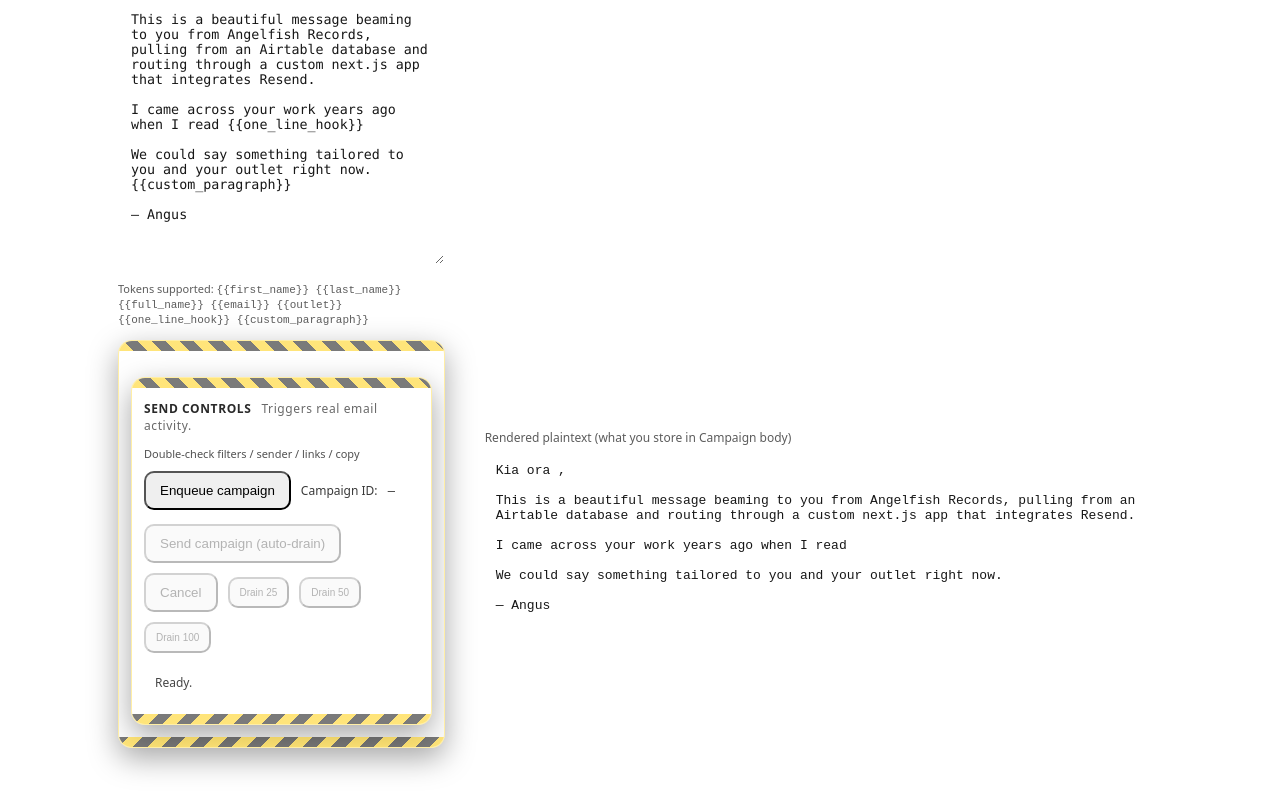
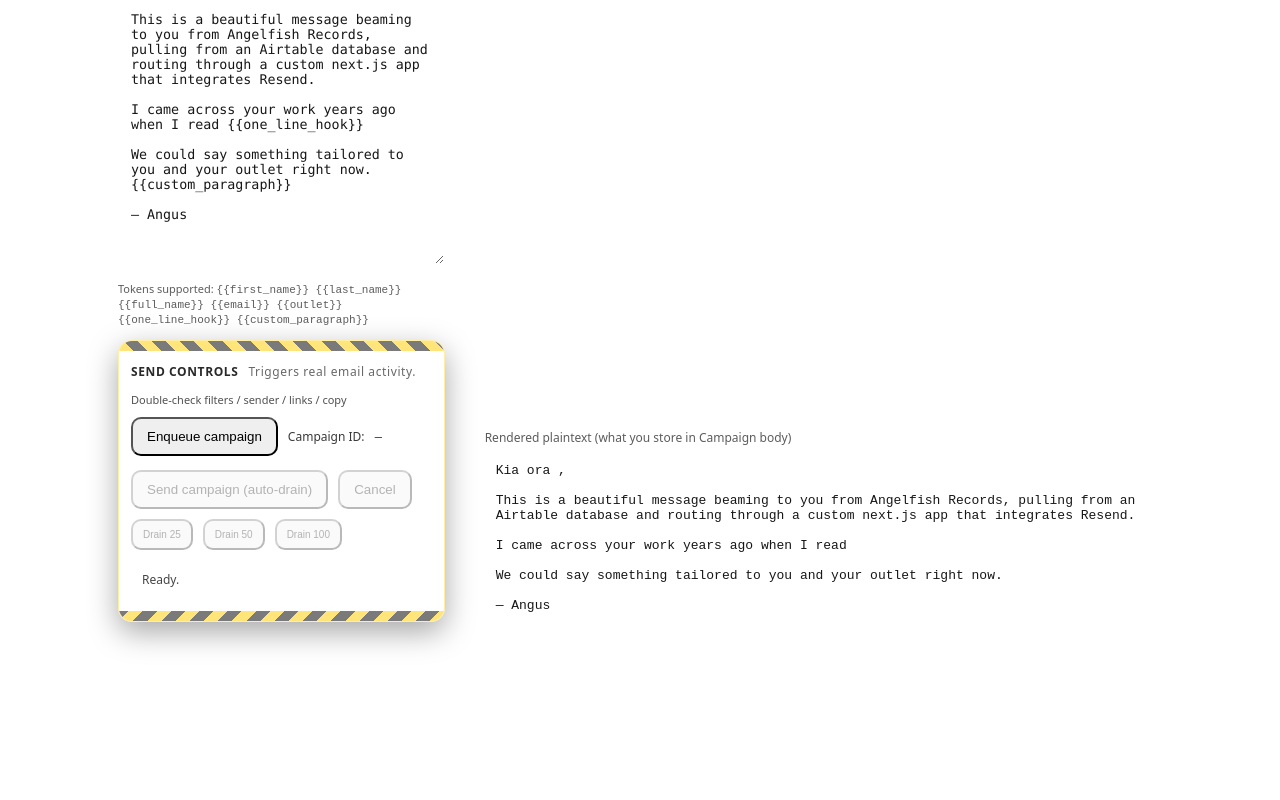
Before and after one commit to Angelfish-Records/AFR, a Next.js app: page /internal/campaign-composer in a window 1280 px wide. Shown: the part 469-1269 px from the top of the page. After the commit the page ends 1145 px from the top, so only its background shows below. Built offline with nearby package versions, Linux system fonts and the light colour scheme; no server answers.

Commit message:
composer polish round 3

```diff
--- a/pages/internal/campaign-composer.tsx
+++ b/pages/internal/campaign-composer.tsx
@@ -610,18 +610,14 @@ function IconBullets(props: {size?: number}) {
     return `<!doctype html><html><head><meta charset="utf-8" /></head><body style="margin:0;padding:0;">${previewHtml}</body></html>`
   }, [previewHtml])
 
+                  {/* --- SEND HAZARD ZONE --- */}
+
     const hazardZone = (
     <div style={hazardCardStyle}>
       {/* top hazard edge */}
       <div style={{...hazardEdgeStyle, backgroundImage: hazardStripe(45)}} />
 
       <div style={{padding: 12}}>
-                  {/* --- SEND HAZARD ZONE --- */}
-          <div style={hazardCardStyle}>
-            {/* top hazard edge */}
-            <div style={{...hazardEdgeStyle, backgroundImage: hazardStripe(45)}} />
-
-            <div style={{padding: 12}}>
               <div style={{display: 'flex', alignItems: 'baseline', justifyContent: 'space-between', gap: 12, flexWrap: 'wrap'}}>
                 <div style={{fontSize: 12, fontWeight: 700, letterSpacing: 0.6, opacity: 0.92}}>
                   SEND CONTROLS
@@ -772,11 +768,6 @@ function IconBullets(props: {size?: number}) {
             {/* bottom hazard edge */}
             <div style={{...hazardEdgeStyle, backgroundImage: hazardStripe(-45)}} />
           </div>
-      </div>
-
-      {/* bottom hazard edge */}
-      <div style={{...hazardEdgeStyle, backgroundImage: hazardStripe(-45)}} />
-    </div>
   )
 
   return (
```
